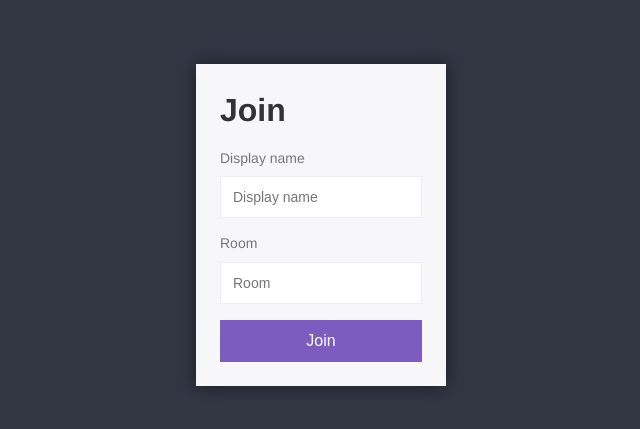
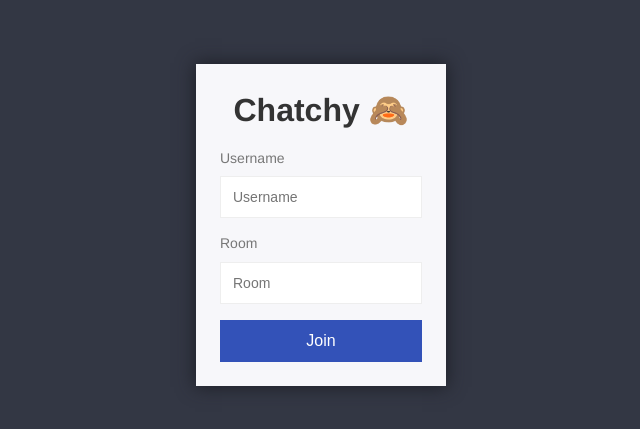
Before and after one commit to btn6364/Chatchy, a website: page public/index.html in a window 1280 px wide. Shown: the part 175-604 px from the top of the page, without its empty margins (319-959 px from the left). Drawn offline with Linux system fonts and the light colour scheme.

Commit message:
Update some front-end for form

```diff
--- a/public/css/styles.css
+++ b/public/css/styles.css
@@ -40,7 +40,7 @@ input {
 button {
     cursor: pointer;
     padding: 12px;
-    background: #7C5CBF;
+    background: rgb(51, 82, 184);
     border: none;
     color: white;
     font-size: 16px;
@@ -48,12 +48,12 @@ button {
 }
 
 button:hover {
-    background: #6b47b8;
+    background: #3388ce;
 }
 
 button:disabled {
     cursor: default;
-    background: #7c5cbf94;
+    background: #3388ce;
 }
 
 /* Join Page Styles */
@@ -181,3 +181,7 @@ button:disabled {
     font-weight: 300;
     padding: 12px 24px 0 24px;
 }
+
+.form-header {
+    text-align: center;
+}
--- a/public/index.html
+++ b/public/index.html
@@ -5,15 +5,15 @@
     <meta name="viewport" content="width=device-width, initial-scale=1.0">
     <title>Chatchy</title>
     <link rel="icon" href="/img/favicon.png">
-    <link rel="stylesheet" href="/css/styles.min.css">
+    <link rel="stylesheet" href="/css/styles.css">
 </head>
 <body>
     <div class="centered-form">
         <div class="centered-form__box">
-            <h1>Join</h1>
+            <h1 class="form-header">Chatchy 🙈</h1>
             <form action="/chat.html">
-                <label for="username">Display name</label>
-                <input type="text" name="username" placeholder="Display name" required>
+                <label for="username">Username</label>
+                <input type="text" name="username" placeholder="Username" required>
                 <label for="room">Room</label>
                 <input type="text" name="room" placeholder="Room" required>
                 <button>Join</button>
--- a/src/utils/users.js
+++ b/src/utils/users.js
@@ -66,6 +66,8 @@ const getUsersInRoom = (room) => {
 };
 
 
+
+
 module.exports = {
     addUser,
     removeUser,
```
Also changed, not shown: public/chat.html (+2 -3 lines).
